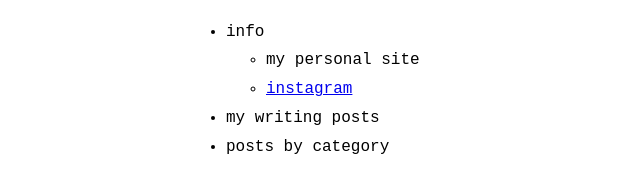
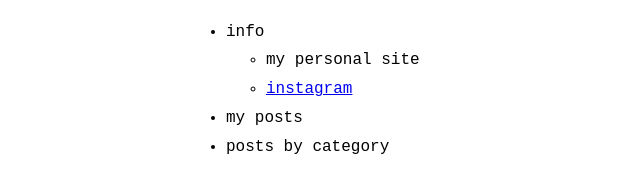
Before and after one commit to thomas-holland/thomas-holland.github.io, a Jekyll site: the page built from index.md, in a window 1280 px wide. Shown: the part 131-324 px from the top of the page, without its empty margins (134-774 px from the left). Built offline with Jekyll 4.4.1, drawn with Linux system fonts in a browser that asks for light colours.

Commit message:
Update menu.yml

```diff
--- a/_data/menu.yml
+++ b/_data/menu.yml
@@ -8,7 +8,7 @@ entries:
       - title: instagram
         url: https://www.instagram.com/th_thomasholland/
 
-  - title: my writing posts
+  - title: my posts
     post_list:
       limit: 5
       show_more: true
```
